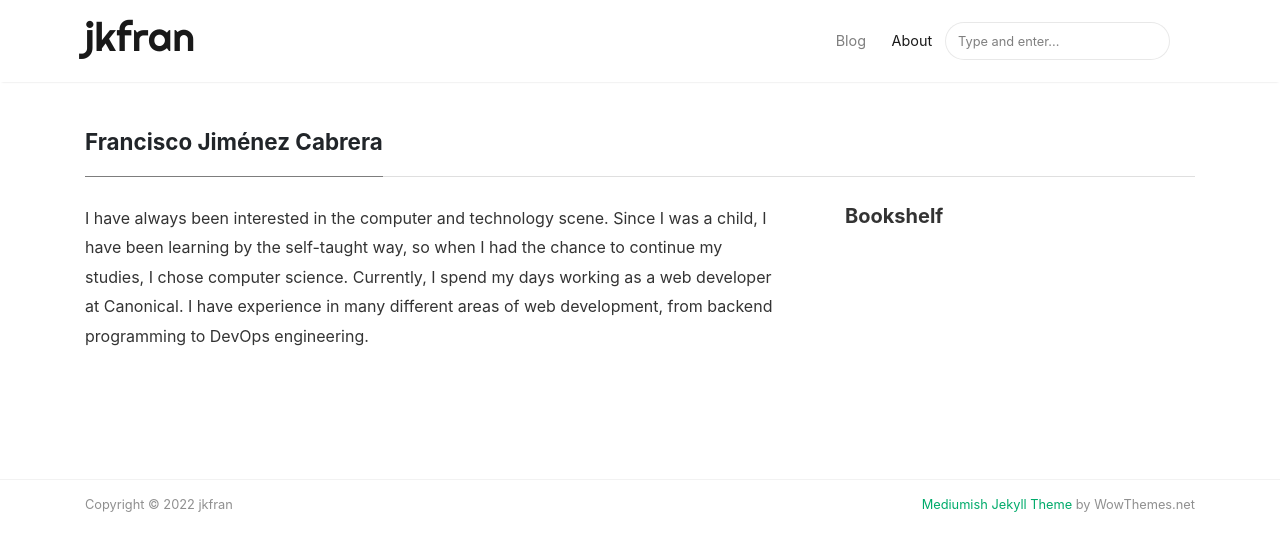
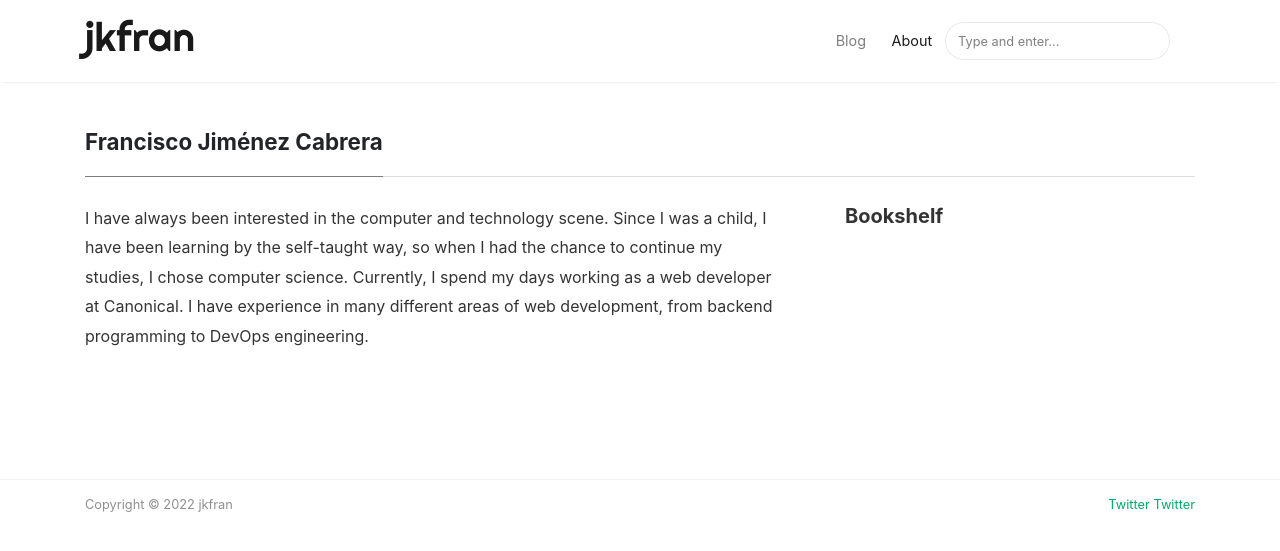
Before and after one commit to jkfran/jkfran.com, a Jekyll site: the page built from _pages/about.md, in a window 1280 px wide, cut to the strip 0-597 px from the top of the page. Shown: the top 551 px of the strip. Built offline with Jekyll 4.4.1, drawn with Linux system fonts in a browser that asks for light colours; nearby versions of some CDN libraries.

Commit message:
Update default.html

```diff
--- a/_layouts/default.html
+++ b/_layouts/default.html
@@ -11,6 +11,7 @@
 {% seo %}
 
 <link rel="stylesheet" href="https://stackpath.bootstrapcdn.com/bootstrap/4.1.3/css/bootstrap.min.css" integrity="sha384-MCw98/SFnGE8fJT3GXwEOngsV7Zt27NXFoaoApmYm81iuXoPkFOJwJ8ERdknLPMO" crossorigin="anonymous">
+<link rel="stylesheet" href="https://cdn.jsdelivr.net/npm/bootstrap-icons@1.8.1/font/bootstrap-icons.css">
 <link href="{{ site.baseurl }}/assets/css/screen.css" rel="stylesheet">
 <link href="{{ site.baseurl }}/assets/css/main.css" rel="stylesheet">
 <script src="{{ site.baseurl }}/assets/js/jquery.min.js"></script>
@@ -104,7 +105,8 @@
                 Copyright © {{ site.time | date: "%Y" }} {{ site.name }}
             </div>
             <div class="col-md-6 col-sm-6 text-center text-lg-right">
-                <a target="_blank" href="https://www.wowthemes.net/mediumish-free-jekyll-template/">Mediumish Jekyll Theme</a> by WowThemes.net
+                <a target="_blank" href="https://twitter.com/bksFRAN">Twitter</a>
+		<a target="_blank" href="https://twitter.com/bksFRAN">Twitter</a>
             </div>
         </div>
     </div>
```
